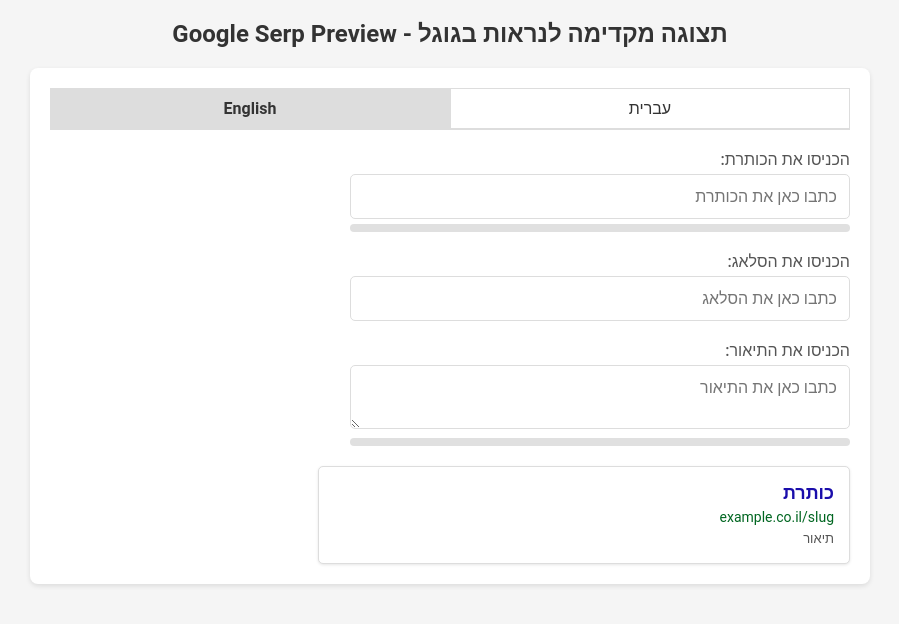
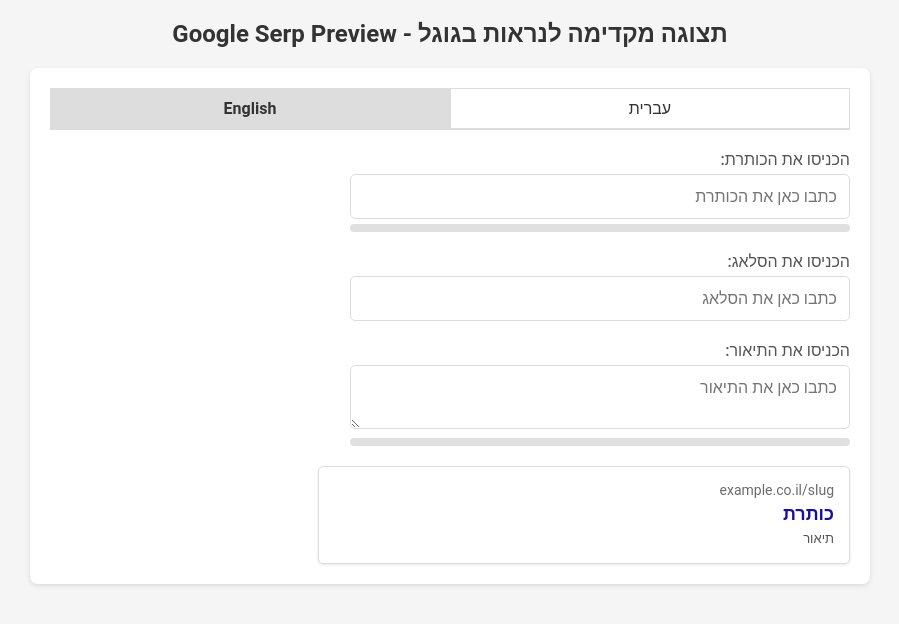
Before and after one commit to tools-by-rotem/google-serp-preview, a plain HTML site: page index.html in a window 1280 px wide. Shown: the whole page, without its empty margins (190-1089 px from the left). Drawn offline with Linux system fonts and the light colour scheme.

Commit message:
Update index.html
Slug location and color changed

```diff
--- a/index.html
+++ b/index.html
@@ -122,7 +122,7 @@
             white-space: pre-wrap;
         }
         #preview-link, #preview-link-en {
-            color: #006621;
+            color: #6a6c6e;
             font-size: 14px;
             margin-bottom: 5px;
             font-weight: normal;
@@ -170,8 +170,8 @@
             </div>
 
             <div id="preview-en">
+                <div id="preview-link-en">example.com/slug</div>
                 <div id="preview-title-en">Title</div>
-                <div id="preview-link-en">example.com/slug</div>
                 <div id="preview-description-en">Description</div>
             </div>
         </div>
@@ -195,8 +195,8 @@
             </div>
 
             <div id="preview">
+                <div id="preview-link">example.co.il/slug</div>
                 <div id="preview-title">כותרת</div>
-                <div id="preview-link">example.co.il/slug</div>
                 <div id="preview-description">תיאור</div>
             </div>
         </div>
```
